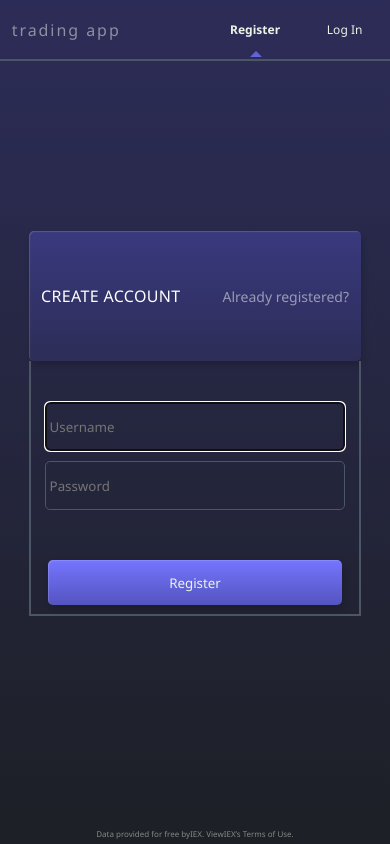
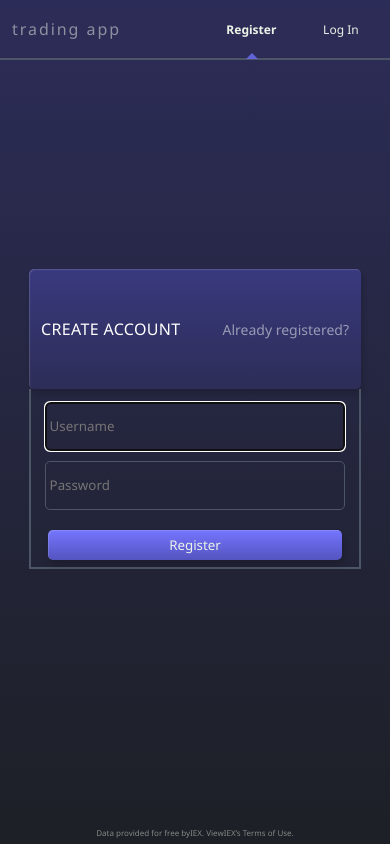
Before and after one commit to pmaxwellward/trading-app, a Flask app: page /register in a window 390 px wide. Run offline with Flask 2, Linux system fonts and the light colour scheme; some libraries are stand-ins or nearby versions.

Commit message:
responsive mobile fixes, username handling fix

```diff
--- a/application.py
+++ b/application.py
@@ -91,7 +91,6 @@ def index():
         acctDay = {}
 
         """Show value of currently owned stocks on homepage"""
-
         for row in rows:
             # Get current value of stock
             position = lookup(row["symbol"])
@@ -220,9 +219,11 @@ def login():
         elif not request.form.get("password"):
             return render_template("apology.html", msg="must provide password", code=403), 403
 
+        username = request.form.get("username")
+        username = username.upper()
+
         # Query database for username
-        rows = db.execute("SELECT * FROM users WHERE username = :username",
-                          username=request.form.get("username"))
+        rows = db.execute("SELECT * FROM users WHERE username = :username", username=username)
 
         # Ensure username exists and password is correct
         if len(rows) != 1 or not check_password_hash(rows[0]["hash"], request.form.get("password")):
@@ -315,6 +316,8 @@ def register():
         password = request.form.get("password")
         if not password:
             return render_template("apology.html", msg="You must provide a password", code=403), 403
+
+        name = name.upper()
 
         # Check if username already exists, return apology is yes, insert in to db if no
         userMatch = db.execute("SELECT * FROM users WHERE username = :name", name=name)
--- a/static/js/navCaret.js
+++ b/static/js/navCaret.js
@@ -38,8 +38,13 @@ document.addEventListener("DOMContentLoaded", () => {
     }
 
     if (link) {
+
         link.style.fontWeight = "600";
         caret.classList.add("caret");
+
+        if (path == "/login" || path == "/register")
+            caret.classList.add("caret-login");
+
     } else {
         caret.style.opacity = 0;
     }
--- a/static/main.css
+++ b/static/main.css
@@ -51,13 +55,12 @@ a {
 }
 
 body {
-    width: 100vw;
-    height: 100vh;
     background: var(--main-bg);
 }
 
 button {
     cursor: pointer;
+    touch-action: none;
 }
 
 button:hover {
@@ -71,7 +74,7 @@ button:active {
 footer {
     position: absolute;
     width: 100%;
-    height: 2.5%;
+    height: 20px;
     top: 97.5%;
     color: var(--text-grey);
     font-size: 10px;
@@ -85,12 +88,13 @@ main {
     align-items: center;
     justify-content: center;
     width: 100%;
-    height: 97.5%;
+    height: calc(100% - 90px);
 }
 
 @media only screen and (max-width: 600px) {
+    /* main is viewport height - (header + footer)  */
     main {
-        height: 86%;
+        height: calc(100% - 126px);
     }
 
     footer {
@@ -329,7 +333,7 @@ ul {
 
 .l-nav {
     width: 100vw;
-    height: 7vh;
+    height: 70px;
     align-items: center;
     border-bottom: 2.5px solid var(--border);
     display: grid;
@@ -338,22 +342,18 @@ ul {
 }
 
 .l-nav > div {
-    padding: 0.2vw;
+    padding: 12px;
 }
 
 @media only screen and (max-width:600px) {
     .l-nav {
         grid-template-columns: 75vw 25vw;
-        grid-template-rows: 7vh 7vh;
+        grid-template-rows: 58px 58px;
         grid-template-areas:
             'search settings'
             'links links';
         gap: 1vw 0;
-        height: 14vh;
-    }
-
-    .l-nav > div {
-        padding:3vw;
+        height: 116px;
     }
 }
 
@@ -363,7 +363,7 @@ ul {
 }
 @media only screen and (max-width: 600px) {
     .l-nav-login {
-        height: 7vh;
+        height: 58px;
     }
 }
 
@@ -473,7 +473,7 @@ ul {
 
 .l-user-box, .l-deposit-box, .l-trade-box {
     width: 30vw;
-    height: auto;
+    height: 300px;
     display: grid;
     grid-template-rows: 15vh 30vh;
 }
@@ -481,7 +481,7 @@ ul {
 @media only screen and (max-width: 600px) {
     .l-user-box, .l-deposit-box, .l-trade-box {
         width: 85vw;
-        grid-template-rows: 130px 255px;
+        grid-template-rows: 40% 60%;
     }
 }
 
@@ -557,7 +557,7 @@ ul {
     }
 
     .l-user-form > button, .form-button {
-        height: 45px;
+        height: 30px;
     }
 }
 
@@ -648,7 +648,6 @@ ul {
 
 .card-purple {
     width: 100%;
-    height: inherit;
     background: var(--card-purple);
     box-shadow: var(--hilite-shadow);
     border-radius: 5px;
@@ -656,7 +655,7 @@ ul {
 
 .caret {
     position: absolute;
-    top: 3.5vh;
+    top: 35px;
     width: 0;
     height: 0;
     border-left: 6px solid transparent;
@@ -669,6 +668,11 @@ ul {
 @media only screen and (max-width: 600px) {
     .caret {
         border-bottom: 6px solid var(--blue-light);
+        top: 27.5px;
+    }
+
+    .caret-login {
+        top: 32px;
     }
 }
 
@@ -708,7 +712,6 @@ ul {
 }
 
 .form-box {
-    height: inherit;
     border-color: var(--border);
     border-style: none solid solid solid;
     border-width: 2.5px;
@@ -761,13 +764,14 @@ ul {
     margin: 0 1vw;
     color: var(--text-white);
     cursor: pointer;
+    touch-action: none;
 }
 
 @media only screen and (max-width: 600px) {
     .nav-links {
         overflow: scroll;
-        justify-self: start;
-        justify-content: start;
+        justify-self: center;
+        justify-content: center;
         scrollbar-width: none;
     }
 
```
Also changed, not shown: other parts of static/main.css (+18 -16 lines), 4 other files.
